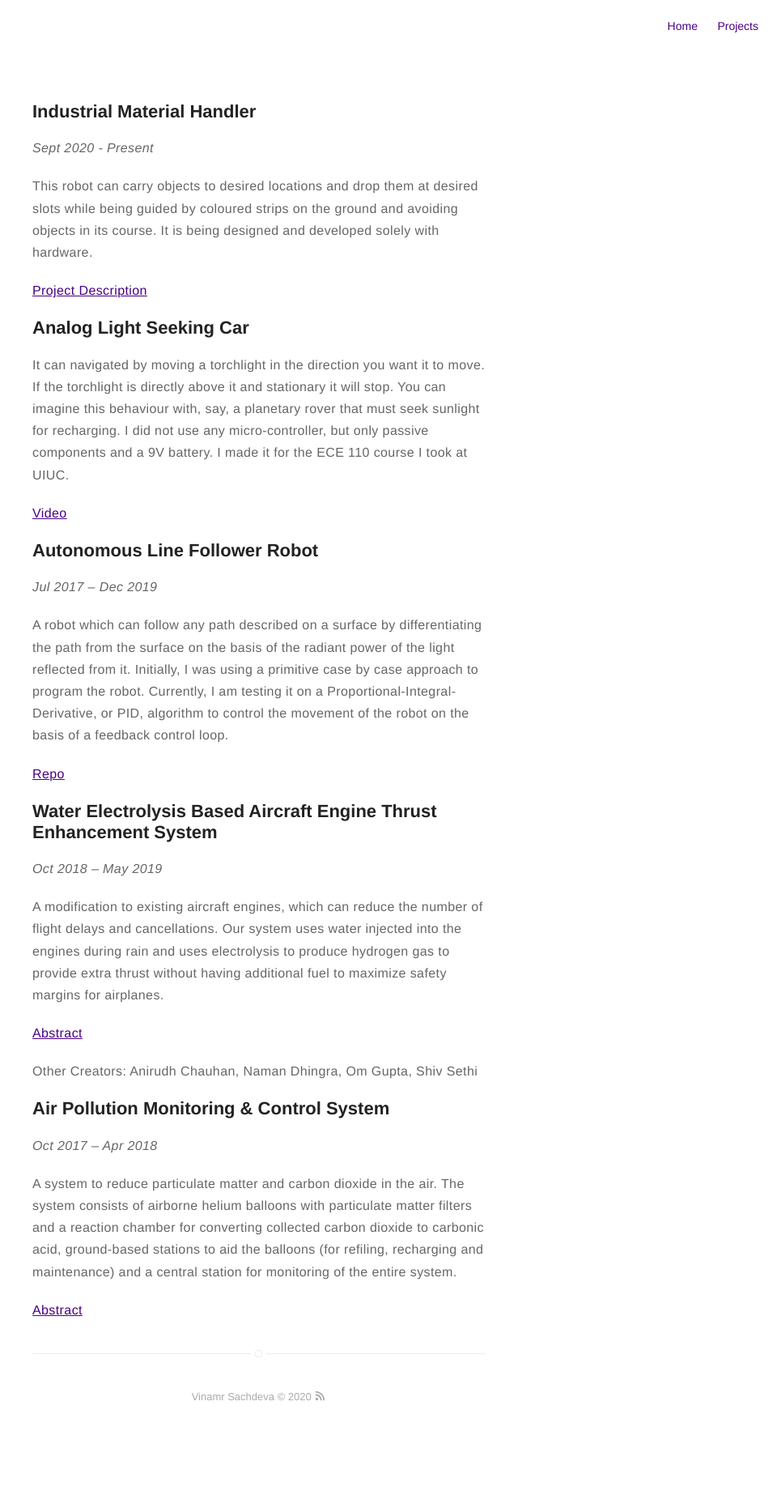
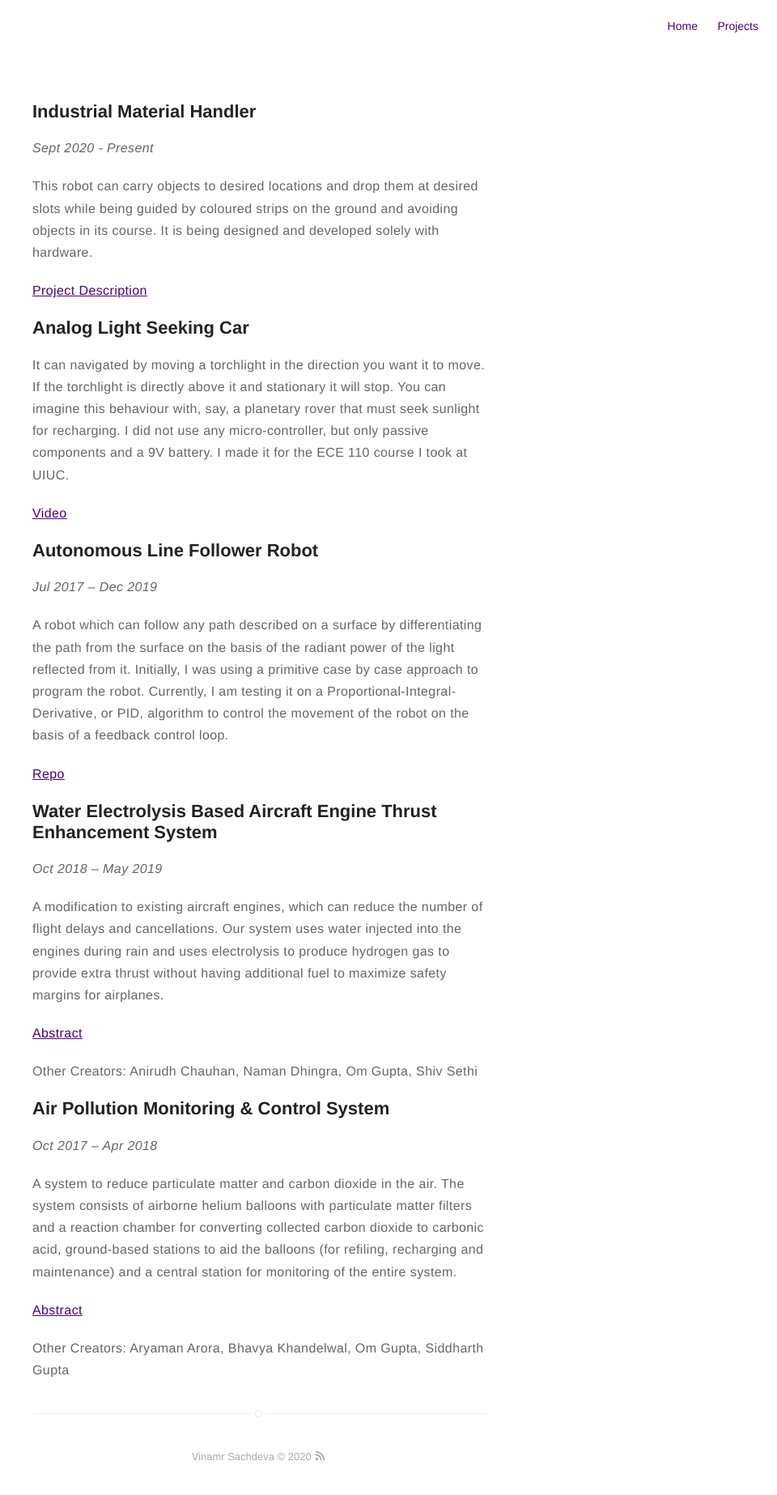
Before and after one commit to vinamrsachdeva/vinamrsachdeva.github.io, a Jekyll site: the page built from projects.md, in a window 1280 px wide. Shown: the whole page at 81% size, without its empty margins (320-1280 px from the left). Built offline with Jekyll 4.4.1, drawn with Linux system fonts in a browser that asks for light colours; before the commit the page ends 1772 px from its top, so only the background shows below that.

Commit message:
Update projects.md

```diff
--- a/projects.md
+++ b/projects.md
@@ -42,3 +42,5 @@ Other Creators: Anirudh Chauhan, Naman Dhingra, Om Gupta, Shiv Sethi
 A system to reduce particulate matter and carbon dioxide in the air. The system consists of airborne helium balloons with particulate matter filters and a reaction chamber for converting collected carbon dioxide to carbonic acid, ground-based stations to aid the balloons (for refiling, recharging and maintenance) and a central station for monitoring of the entire system.
 
 [Abstract](https://vinamrsachdeva.github.io/aironoy.pdf)
+
+Other Creators: Aryaman Arora, Bhavya Khandelwal, Om Gupta, Siddharth Gupta
```
